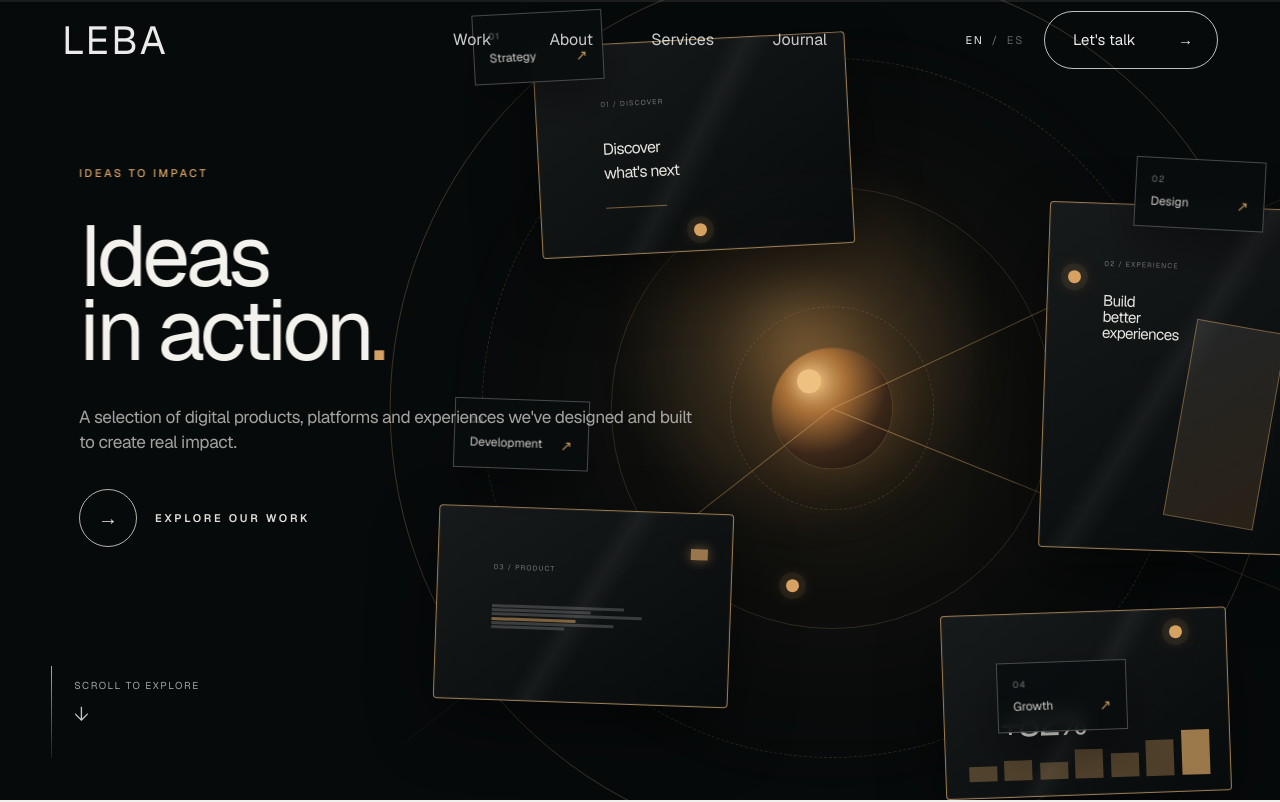
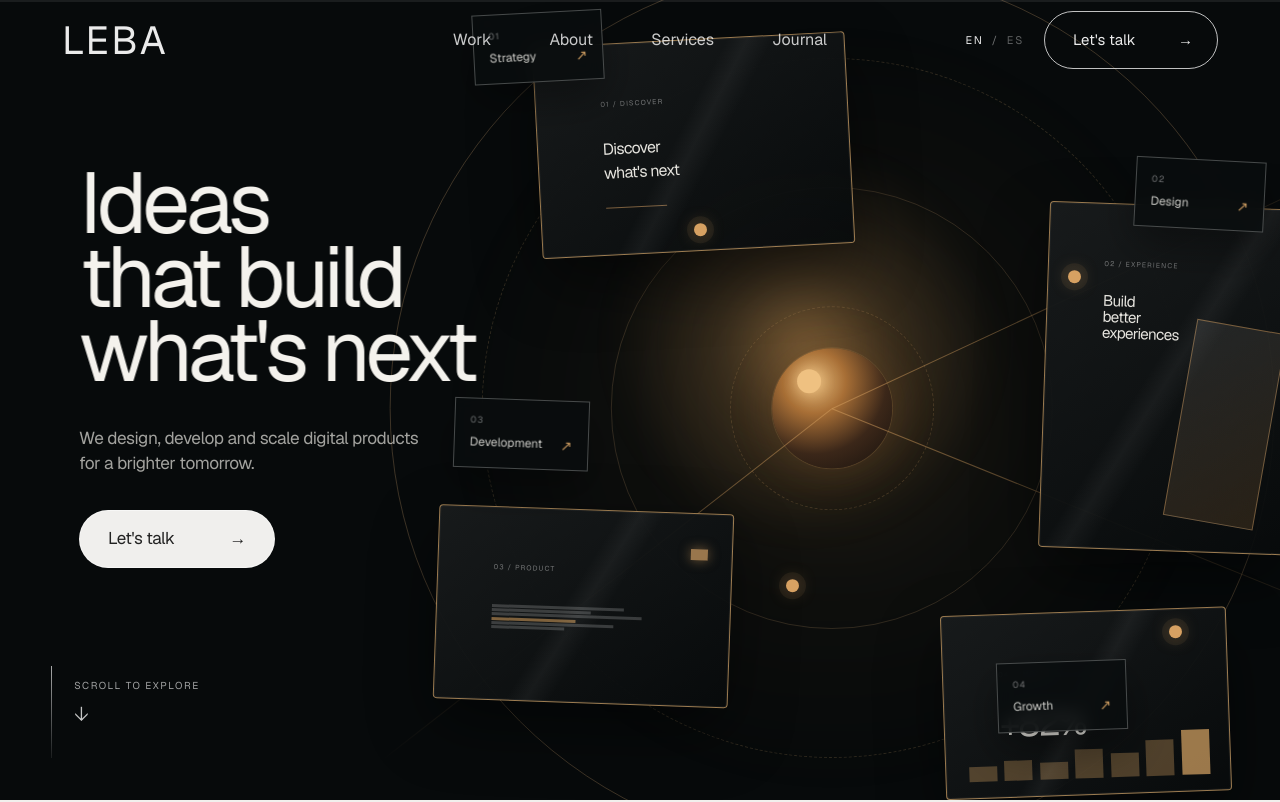
Before and after one commit to NicolasLlanos8799/weareleba, a Next.js app: page / in a window 1280 px wide. Shown: the top 802 px of the page. Built offline with nearby package versions, Linux system fonts and the light colour scheme.

Commit message:
Restore original home hero copy and layout

```diff
--- a/components/sections/Hero.tsx
+++ b/components/sections/Hero.tsx
@@ -5,17 +5,15 @@ import { HeroReferenceVisual } from "@/components/hero/HeroReferenceVisual";
 
 const copy = {
   en: {
-    eyebrow: "IDEAS TO IMPACT",
-    title: <>Ideas<br />in action<span className="hero-title-dot">.</span></>,
-    body: <>A selection of digital products, platforms and experiences we&apos;ve designed and built to create real impact.</>,
-    explore: "EXPLORE OUR WORK",
+    title: <>Ideas<br />that build<br />what&apos;s next</>,
+    body: <>We design, develop and scale digital products<br />for a brighter tomorrow.</>,
+    talk: "Let's talk",
     scroll: "SCROLL TO EXPLORE",
   },
   es: {
-    eyebrow: "IDEAS TO IMPACT",
-    title: <>Ideas<br />en acción<span className="hero-title-dot">.</span></>,
-    body: <>Una selección de productos, plataformas y experiencias digitales que hemos diseñado y construido para generar un impacto real.</>,
-    explore: "EXPLORAR NUESTRO TRABAJO",
+    title: <>Ideas<br />que construyen<br />lo que viene</>,
+    body: <>Diseñamos, desarrollamos y hacemos crecer productos digitales<br />para construir un mañana mejor.</>,
+    talk: "Hablemos",
     scroll: "DESLIZA PARA EXPLORAR",
   },
 };
@@ -27,27 +25,17 @@ export function Hero() {
   return (
     <section id="top" className={`hero hero-cinematic language-${language}`} aria-labelledby="hero-title">
       <HeroReferenceVisual />
-
       <div className="hero-content">
         <div className="hero-copy-cinematic">
-          <p className="hero-eyebrow technical" data-reveal="left">{content.eyebrow}</p>
           <h1 id="hero-title" className="hero-title" data-reveal="left">{content.title}</h1>
           <p className="hero-body motion-stagger-1" data-reveal>{content.body}</p>
-
           <div className="hero-actions motion-stagger-2" data-reveal>
-            <a className="hero-work-link focusable" href="/work">
-              <span className="hero-work-icon" aria-hidden="true">→</span>
-              <span>{content.explore}</span>
-            </a>
+            <a className="button-primary focusable" href="#contact"><span>{content.talk}</span><span aria-hidden="true">→</span></a>
           </div>
         </div>
-
         <div className="hero-scroll-cue" aria-hidden="true">
           <span className="hero-scroll-line" />
-          <div>
-            <span className="technical">{content.scroll}</span>
-            <span className="hero-scroll-arrow">↓</span>
-          </div>
+          <div><span className="technical">{content.scroll}</span><span className="hero-scroll-arrow">↓</span></div>
         </div>
       </div>
     </section>
```
